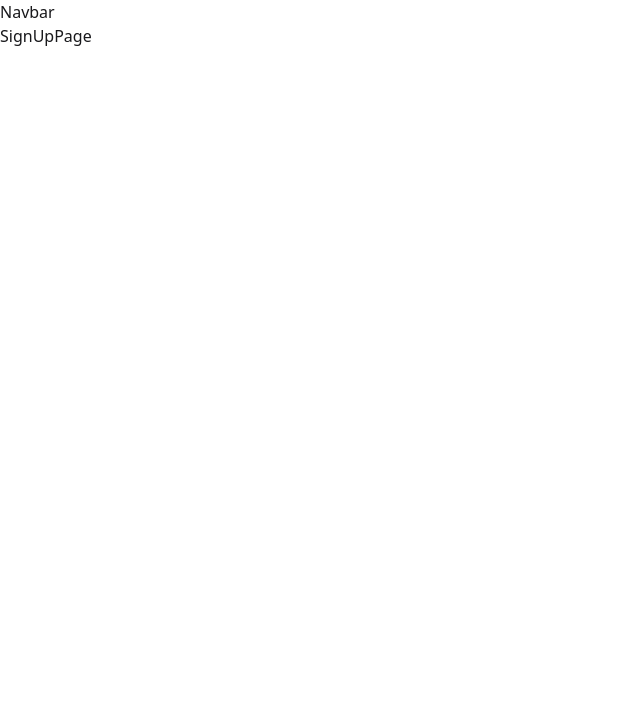
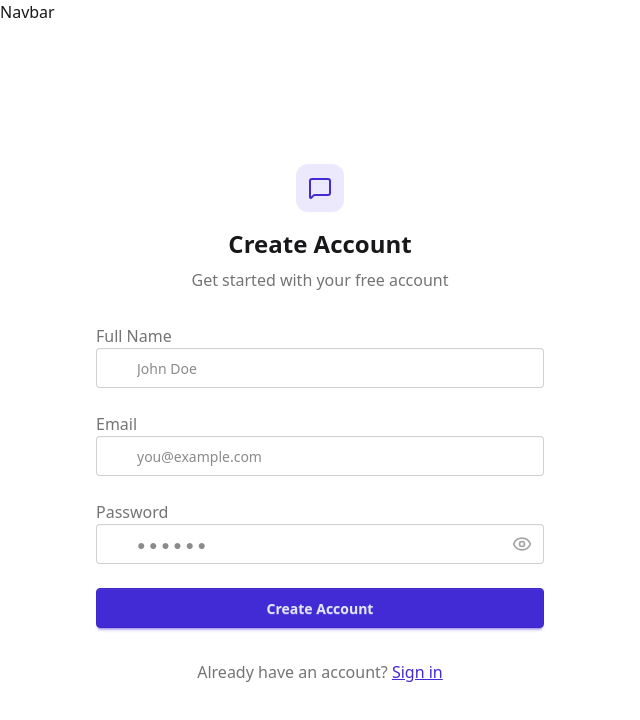
Before and after one commit to OmkarArdekar12/Textory, a React (Vite) app in the folder frontend/: page /signup in a window 1280 px wide. Shown: the top 720 px of the page, without its empty margins (0-640 px from the left). Built offline with nearby package versions, Linux system fonts and the light colour scheme; no server answers.

Commit message:
SignUp Page

```diff
--- a/frontend/package.json
+++ b/frontend/package.json
@@ -12,6 +12,7 @@
   "dependencies": {
     "@tailwindcss/vite": "^4.1.14",
     "axios": "^1.12.2",
+    "lucide-react": "^0.544.0",
     "react": "^19.1.1",
     "react-dom": "^19.1.1",
     "react-hot-toast": "^2.6.0",
--- a/frontend/src/App.jsx
+++ b/frontend/src/App.jsx
@@ -1,15 +1,16 @@
 import React, { useEffect } from "react";
 import Navbar from "./components/Navbar";
-import { Routes, Route } from "react-router-dom";
+import { Routes, Route, Navigate } from "react-router-dom";
 import HomePage from "./pages/HomePage";
 import SignUpPage from "./pages/SignUpPage";
 import LoginPage from "./pages/LoginPage";
 import SettingsPage from "./pages/SettingsPage";
 import ProfilePage from "./pages/ProfilePage";
 import { useAuthStore } from "./store/useAuthStore";
+import { Loader } from "lucide-react";
 
 const App = () => {
-  const { authUser, checkAuth } = useAuthStore();
+  const { authUser, checkAuth, isCheckingAuth } = useAuthStore();
 
   useEffect(() => {
     checkAuth();
@@ -17,15 +18,35 @@
 
   console.log({ authUser });
 
+  if (isCheckingAuth && !authUser) {
+    return (
+      <div className="flex items-center justify-center h-screen">
+        <Loader className="size-10 animate-spin" />
+      </div>
+    );
+  }
+
   return (
     <div>
       <Navbar />
       <Routes>
-        <Route path="/" element={<HomePage />} />
-        <Route path="/signup" element={<SignUpPage />} />
-        <Route path="/login" element={<LoginPage />} />
+        <Route
+          path="/"
+          element={authUser ? <HomePage /> : <Navigate to="/login" />}
+        />
+        <Route
+          path="/signup"
+          element={!authUser ? <SignUpPage /> : <Navigate to="/" />}
+        />
+        <Route
+          path="/login"
+          element={!authUser ? <LoginPage /> : <Navigate to="/" />}
+        />
         <Route path="/settings" element={<SettingsPage />} />
-        <Route path="/profile" element={<ProfilePage />} />
+        <Route
+          path="/profile"
+          element={authUser ? <ProfilePage /> : <Navigate to="/login" />}
+        />
       </Routes>
     </div>
   );
--- a/frontend/src/pages/SignUpPage.jsx
+++ b/frontend/src/pages/SignUpPage.jsx
@@ -1,7 +1,149 @@
-import React from "react";
+import React, { useState } from "react";
+import { useAuthStore } from "../store/useAuthStore";
+import {
+  Eye,
+  EyeOff,
+  Mail,
+  MessageSquare,
+  User,
+  Lock,
+  Loader2,
+} from "lucide-react";
+import { Link } from "react-router-dom";
 
 const SignUpPage = () => {
-  return <div>SignUpPage</div>;
+  const [showPassword, setShowPassword] = useState(false);
+  const [formData, setFormData] = useState({
+    fullName: "",
+    email: "",
+    password: "",
+  });
+
+  const { signup, isSigningUp } = useAuthStore();
+
+  const validateForm = () => {};
+  const handleSubmit = (e) => {
+    e.preventDefault();
+  };
+
+  return (
+    <div className="min-h-screen grid lg:grid-cols-2">
+      {/* left side */}
+      <div className="flex flex-col justify-center items-center p-6 sm:p-12">
+        <div className="w-full max-w-md space-y-8">
+          {/* logo */}
+          <div className="text-center mb-8">
+            <div className="flex flex-col items-center gap-2 group">
+              <div className="size-12 rounded-xl bg-primary/10 flex items-center justify-center group-hover:bg-primary/20 transition-colors">
+                <MessageSquare className="size-6 text-primary" />
+              </div>
+              <h1 className="text-2xl font-bold mt-2">Create Account</h1>
+              <p className="text-base-content/60">
+                Get started with your free account
+              </p>
+            </div>
+          </div>
+
+          <form onSubmit={handleSubmit} className="space-y-6">
+            <div className="form-control">
+              <label className="label">
+                <span className="label-text font-medium">Full Name</span>
+              </label>
+              <div className="relative">
+                <div className="absolute inset-y-0 left-0 pl-3 flex items-center pointer-events-none">
+                  <User className="size-5 text-base-content/40" />
+                </div>
+                <input
+                  type="text"
+                  className={`input input-bordered w-full pl-10`}
+                  placeholder="John Doe"
+                  value={formData.fullName}
+                  onChange={(e) =>
+                    setFormData({ ...formData, fullName: e.target.value })
+                  }
+                />
+              </div>
+            </div>
+
+            <div className="form-control">
+              <label className="label">
+                <span className="label-text font-medium">Email</span>
+              </label>
+              <div className="relative">
+                <div className="absolute inset-y-0 left-0 pl-3 flex items-center pointer-events-none">
+                  <Mail className="size-5 text-base-content/40" />
+                </div>
+                <input
+                  type="email"
+                  className={`input input-bordered w-full pl-10`}
+                  placeholder="you@example.com"
+                  value={formData.email}
+                  onChange={(e) =>
+                    setFormData({ ...formData, email: e.target.value })
+                  }
+                />
+              </div>
+            </div>
+
+            <div className="form-control">
+              <label className="label">
+                <span className="label-text font-medium">Password</span>
+              </label>
+              <div className="relative">
+                <div className="absolute inset-y-0 left-0 pl-3 flex items-center pointer-events-none">
+                  <Lock className="size-5 text-base-content/40" />
+                </div>
+                <input
+                  type={showPassword ? "text" : "password"}
+                  className={`input input-bordered w-full pl-10`}
+                  placeholder="● ● ● ● ● ●"
+                  value={formData.password}
+                  onChange={(e) =>
+                    setFormData({ ...formData, password: e.target.value })
+                  }
+                />
+                <button
+                  type="button"
+                  className="absolute inset-y-0 right-0 pr-3 flex items-center"
+                  onClick={() => setShowPassword(!showPassword)}
+                >
+                  {showPassword ? (
+                    <EyeOff className="size-5 text-base-content/40" />
+                  ) : (
+                    <Eye className="size-5 text-base-content/40" />
+                  )}
+                </button>
+              </div>
+            </div>
+
+            <button
+              type="submit"
+              className="btn btn-primary w-full"
+              disabled={isSigningUp}
+            >
+              {isSigningUp ? (
+                <>
+                  <Loader2 className="size-5 animate-spin" />
+                  Loading...
+                </>
+              ) : (
+                "Create Account"
+              )}
+            </button>
+          </form>
+
+          <div className="text-center">
+            <p className="text-base-content/60">
+              Already have an account?{" "}
+              <Link to="/login" className="link link-primary">
+                Sign in
+              </Link>
+            </p>
+          </div>
+        </div>
+      </div>
+    </div>
+  );
 };
 
 export default SignUpPage;
--- a/frontend/src/store/useAuthStore.js
+++ b/frontend/src/store/useAuthStore.js
@@ -19,4 +19,6 @@
       set({ isCheckingAuth: false });
     }
   },
+
+  signup: async () => {},
 }));
```
Also changed, not shown: 1 other file (tests, documents, lock files or other folders).
